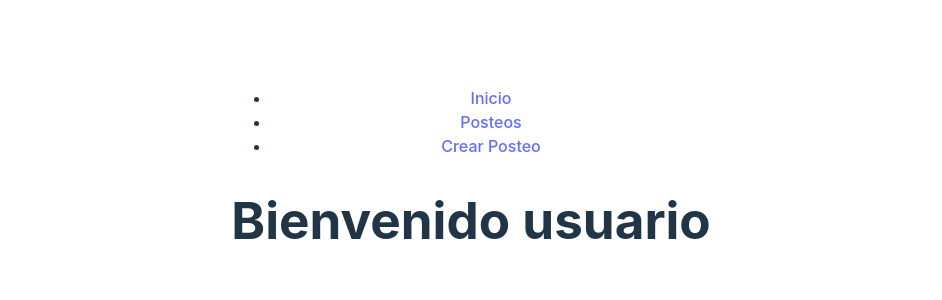
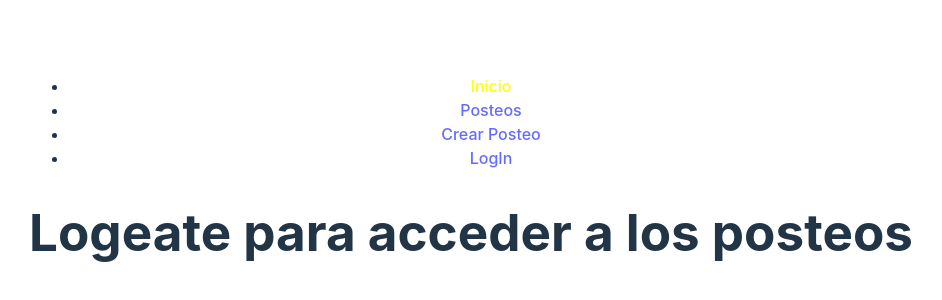
Before and after one commit to Ivo1214/Blog, a React (Vite) app: page / in a window 1280 px wide. Shown: the part 224-524 px from the top of the page, without its empty margins (169-1111 px from the left). Built offline with nearby package versions, Linux system fonts and the light colour scheme.

Commit message:
contexto

```diff
--- a/package.json
+++ b/package.json
@@ -10,6 +10,8 @@
     "preview": "vite preview"
   },
   "dependencies": {
+    "@mui/icons-material": "^5.14.9",
+    "@mui/material": "^5.14.10",
     "react": "^18.2.0",
     "react-dom": "^18.2.0",
     "react-router-dom": "^6.16.0"
--- a/src/App.jsx
+++ b/src/App.jsx
@@ -1,12 +1,31 @@
 import './App.css'
 import RouterPrincipal from './routes/RouterPrincipal';
+import { useState, useEffect } from 'react';
+
+// Contexts
+import {Logeado} from './context/Logeado';
 
 function App() {
+  let [currentUser, setCurrentUser] = useState({name:'', email:''});
+
+  useEffect(() => {
+    const storedUser = localStorage.getItem("user");
+    if (storedUser){
+      setCurrentUser(storedUser);
+    }
+  },[])
+
+  useEffect(() => {
+    localStorage.setItem("user", currentUser);
+  }, [currentUser])
+
   return (
     <div className="App">
-      <header className="App-header">
-        <RouterPrincipal/>
-      </header>
+      <Logeado.Provider value={{currentUser, setCurrentUser}}>
+        <header className="App-header">
+          <RouterPrincipal/>
+        </header>
+      </Logeado.Provider>
     </div>
   )
 }
--- a/src/components/Home.jsx
+++ b/src/components/Home.jsx
@@ -1,10 +1,20 @@
-import React from 'react';
+import React,{useContext} from 'react';
+import { Logeado } from '../context/Logeado';
 
 const Home = () => {
+    const {currentUser} = useContext(Logeado);
     return (
-        <div>
-            <h1>Bienvenido usuario</h1>
-        </div>
+        <>
+            {currentUser.name && currentUser.name !== "" ? (
+                <>
+                    <h1>Bienvenido {currentUser.name}</h1>
+                </>
+            ) : (
+                <>
+                    <h1>Logeate para acceder a los posteos</h1>
+                </>
+            )}
+        </>
     );
 };
 
--- /dev/null
+++ b/src/components/Login.jsx
@@ -0,0 +1,30 @@
+import React, {useContext} from 'react';
+import { Logeado } from '../context/Logeado';
+import { useNavigate } from 'react-router-dom';
+
+const Login = () => {
+    const { currentUser, setCurrentUser } = useContext(Logeado);
+    const navigate = useNavigate();
+
+    function HandleSubmit(e) {
+        e.preventDefault();
+
+        const obj = {
+            name: e.target.nombre.value,
+            email: e.target.email.value
+        };
+        setCurrentUser(obj);
+        navigate("/");
+    };
+    return (
+        <>
+          <form onSubmit={HandleSubmit}>
+            <input type="text" placeholder='Nombre:' name='nombre'/>
+            <input type="email" placeholder='Email:' name='email'/>
+            <input type="submit" value={"Enviar"}/>
+          </form>
+        </>
+    );
+};
+
+export default Login;
--- /dev/null
+++ b/src/context/Logeado.jsx
@@ -0,0 +1,6 @@
+import {createContext} from 'react';
+
+export const Logeado = createContext({
+    user: {name: '', email: ''},
+    setUser: () => {}
+});
--- a/src/index.css
+++ b/src/index.css
@@ -55,6 +55,9 @@ button:focus-visible {
   outline: 4px auto -webkit-focus-ring-color;
 }
 
+.active {
+  color: yellow;
+}
 @media (prefers-color-scheme: light) {
   :root {
     color: #213547;
--- a/src/routes/RouterPrincipal.jsx
+++ b/src/routes/RouterPrincipal.jsx
@@ -5,6 +5,7 @@ import Home from '../components/Home';
 import Form from '../components/Form';
 import Card from '../components/Card';
 import LeerPosteo from '../components/LeerPosteo';
+import Login from '../components/Login';
 
 
 const RouterPrincipal = () => {
@@ -17,6 +18,7 @@ const RouterPrincipal = () => {
                     <Route path='/posteos/:id' element={<LeerPosteo></LeerPosteo>}/>
                 </Route>
                 <Route path='/crear' element={<Form></Form>}/>
+                <Route path='/login' element={<Login></Login>}/>
                 {/* <Route path='' element={<></>}/> */}
             </Routes>
         </BrowserRouter>
--- a/src/views/nav/Nav.jsx
+++ b/src/views/nav/Nav.jsx
@@ -1,13 +1,37 @@
-import React from 'react';
+import React,{useContext} from 'react';
 import { NavLink } from 'react-router-dom';
+import { Logeado } from '../../context/Logeado';
 
 const Nav = () => {
+    const {currentUser, setCurrentUser} = useContext(Logeado);
     return (
         <nav>
             <ul>
-                <li><NavLink to='/'>Inicio</NavLink></li>
-                <li><NavLink to='/posteos'>Posteos</NavLink></li>
-                <li><NavLink to='/crear'>Crear Posteo</NavLink></li>
+                <li><NavLink to='/' className={({ isActive }) => (isActive ? "active" : "")}>Inicio</NavLink></li>
+                <li><NavLink to='/posteos' className={({ isActive }) => (isActive ? "active" : "")}>Posteos</NavLink></li>
+                <li><NavLink to='/crear' className={({ isActive }) => (isActive ? "active" : "")}>Crear Posteo</NavLink></li>
+                {currentUser.name && currentUser.name !== "" ? (
+                    <>
+                        <li>
+                            <span>{currentUser.name}</span>
+                        </li>
+                        <li>
+                            <NavLink
+                                to='/login'
+                                className={({ isActive }) => (isActive ? "active" : "")}
+                                onClick={() => setCurrentUser({ name: "", email: "" })}
+                            >
+                                Cerrar sesión
+                            </NavLink>
+                        </li>
+                    </>
+                ) : (
+                    <>
+                        <li>
+                            <NavLink to='/login' className={({ isActive }) => (isActive ? "active" : "")}>LogIn</NavLink>
+                        </li>
+                    </>
+                )}
             </ul>
         </nav>
     );
```
Also changed, not shown: consignas/Modulo 5/README.md (added), consignas/Modulo 6/README.md (added), 1 other file (tests, documents, lock files or other folders).
